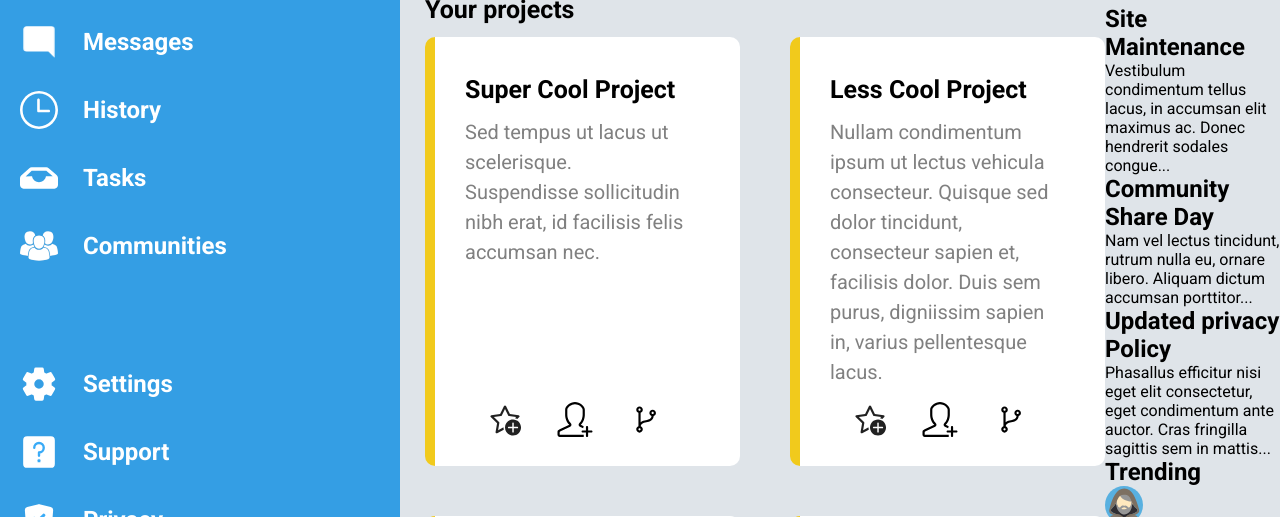
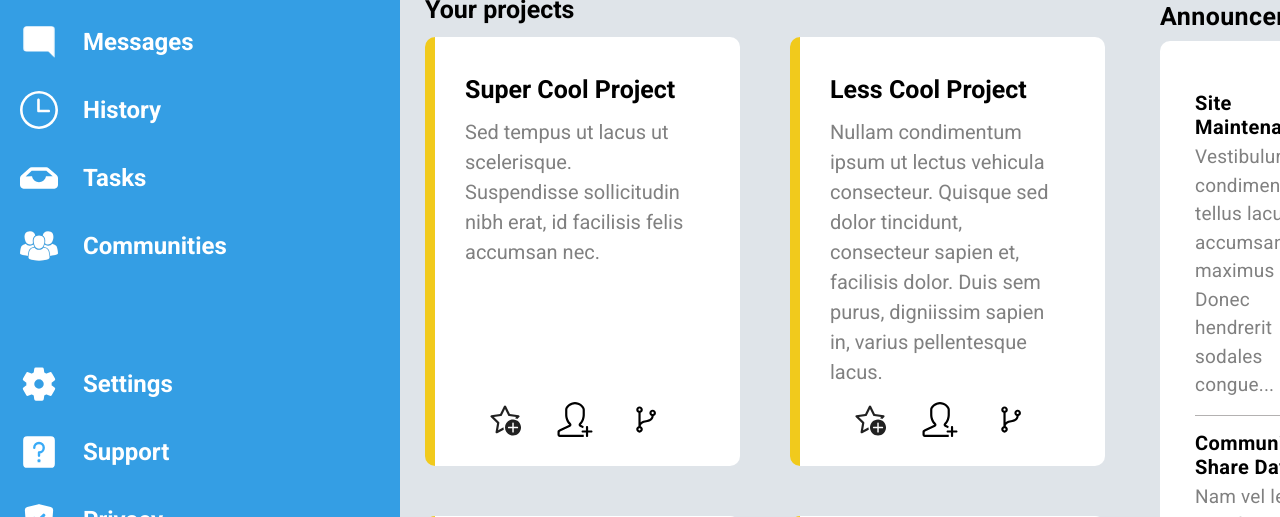
Before and after one commit to MarfinCLX/TOP-Admin-Dashbord, a plain HTML site: page index.html in a window 1280 px wide. Shown: the part 283-800 px from the top of the page. Drawn offline with Linux system fonts and the light colour scheme.

Commit message:
Finished right side bar part

```diff
--- a/style.css
+++ b/style.css
@@ -309,3 +309,105 @@ input {
 .star-svg-container:hover, .follow-svg-container:hover, .branch-svg-container:hover {
     transform: scale(1.05);
 }
+
+.right-side-bar-container {
+    grid-row: 2 / -4;
+    grid-column: 2 / -1;
+}
+
+.right-side-bar-content {
+    display: grid;
+    grid-template-columns: 1fr;
+    grid-template-rows: 1fr 1.3fr;
+    padding: 25px 55px;
+}
+
+.announcements-container {
+    grid-row: 1 / 2;
+}
+
+.announcements-container h2, .trending-container h2 {
+    letter-spacing: 0.4px;
+    font-size: 25px;
+    padding-bottom: 10px;
+}
+
+.announcements-content, .trending-content {
+    background-color: white;
+    padding: 35px;
+    border-radius: 10px;
+}
+
+.announcements-content h2 {
+    font-size: 20px;
+    padding-bottom: 4px;
+    padding-top: 5px;
+}
+
+.announcements-content h2:first-of-type {
+    padding-top: 0;
+}
+
+.announcements-content p {
+    letter-spacing: 0.2px;
+    line-height: 1.5;
+    color: gray;
+    font-size: 19px;
+}
+
+.announcements {
+    padding: 15px 0;
+    border-bottom: 1px solid rgb(179, 177, 177);
+}
+
+.announcements:last-of-type {
+    border-bottom: none;
+}
+
+.trending-container {
+    grid-row: 2 / 3;
+    margin-top: 50px;
+}
+
+.trending-container h2 {
+    padding-top: 0;
+    padding-bottom: 8px;
+}
+
+.trending-content {
+    padding: 15px 30px;
+}
+
+.trending {
+    display: flex;
+    padding-bottom: 15px;
+    padding-top: 10px;
+}
+
+.trending:first-of-type {
+    padding-top: 1px;
+}
+
+.trending .icon {
+    width: 50px;
+    height: 49px;
+}
+
+.trending-text {
+    display: flex;
+    flex-direction: column;
+    justify-content: center;
+    padding-left: 15px;
+}
+
+.trending-text p:nth-child(odd) {
+    font-size: 20px;
+    padding-bottom: 1px;
+}
+
+.trending-text p:nth-child(even) {
+    color: #6e6e6e;
+    font-weight: 400;
+    font-size: 18px;
+    letter-spacing: 0.3px;
+}
```
